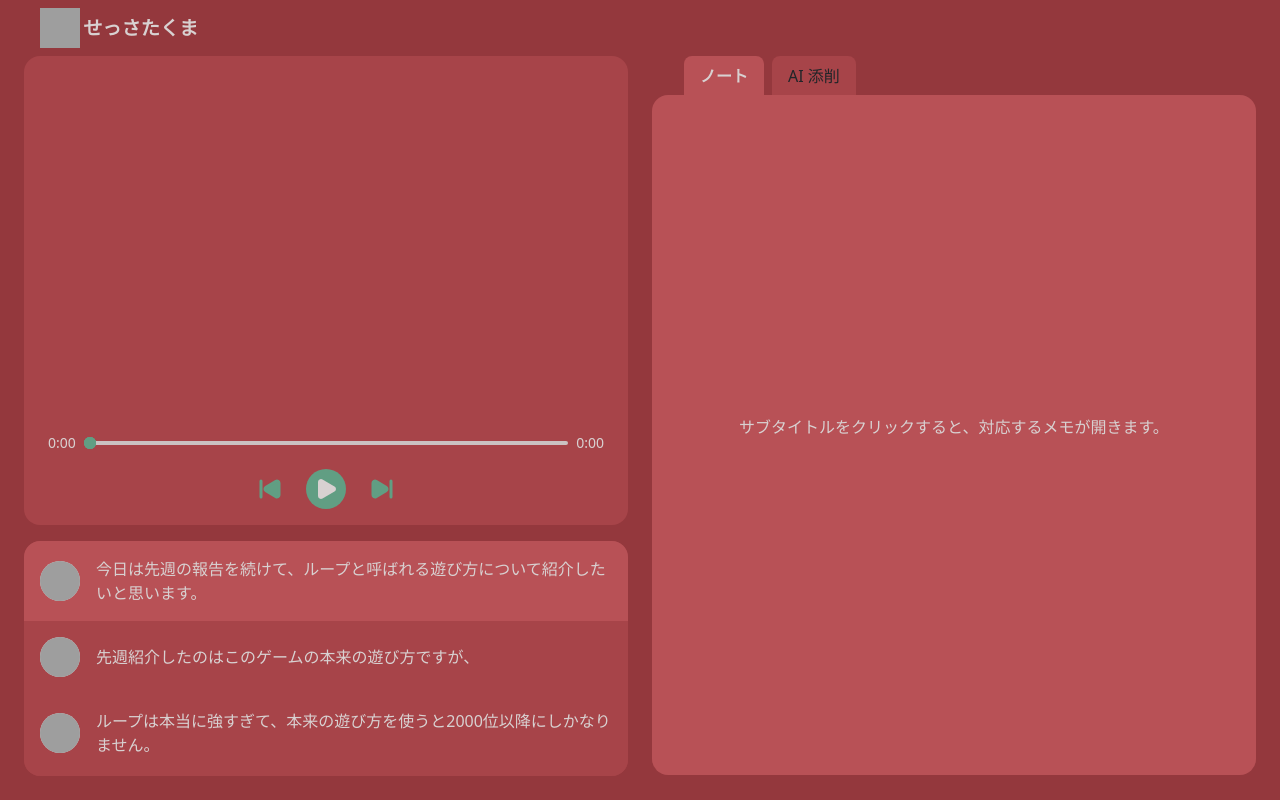
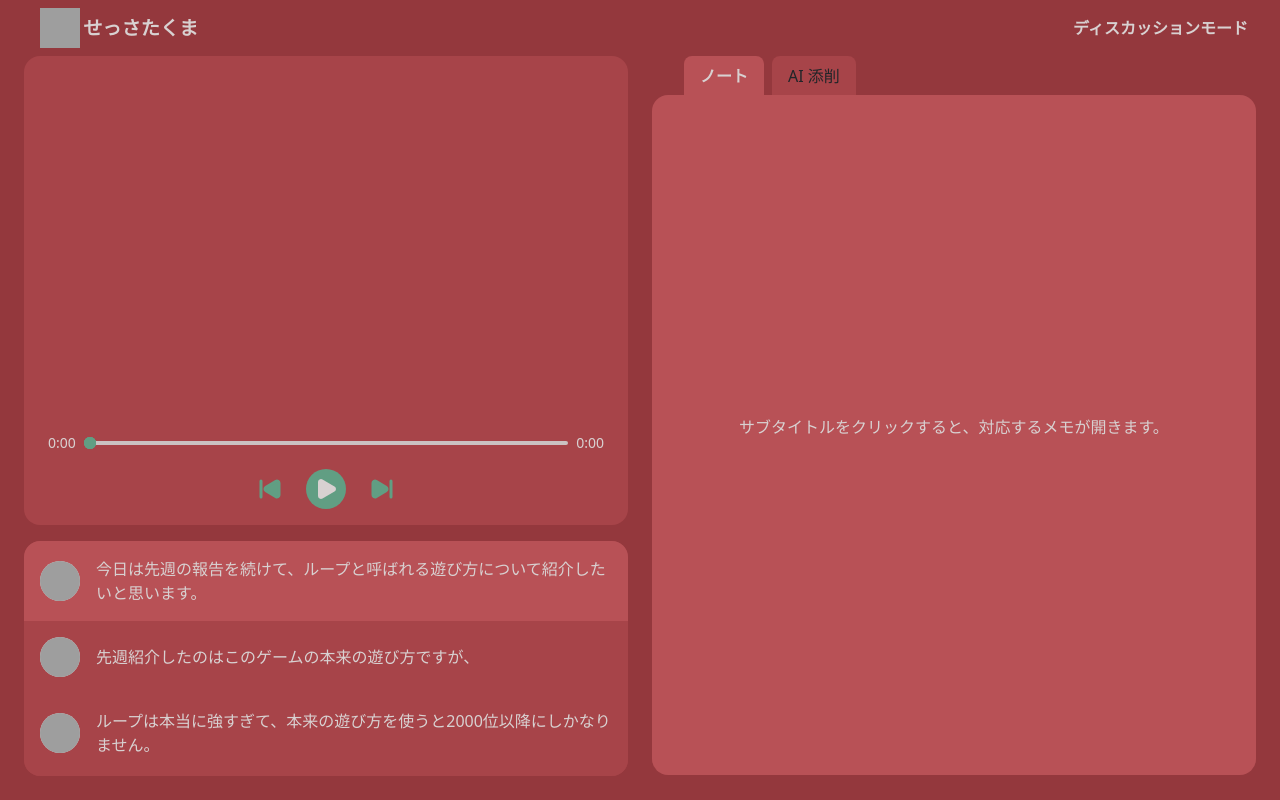
Before and after one commit to sessatakuma/jpcorrect-frontend, a React app: page / in a window 1280 px wide. Built offline with nearby package versions, Linux system fonts and the light colour scheme; grey boxes are pictures that could not be loaded; the HTML template or start-up script is replaced by a standard one.

Commit message:
feat: show mode on nav bar

```diff
--- a/src/components/Nav.css
+++ b/src/components/Nav.css
@@ -27,3 +27,16 @@
         aspect-ratio: 1 / 1;
     }
 }
+
+.nav .nav-mode {
+    all: unset;
+    box-sizing: border-box;
+    margin-right: 1.5rem;
+    display: flex;
+    align-items: center;
+    gap: .2rem;
+    cursor: pointer;
+    font-weight: bold;
+    font-size: 1.0rem;
+
+}
--- a/src/components/Nav.jsx
+++ b/src/components/Nav.jsx
@@ -1,14 +1,27 @@
 import React from 'react';
 
+import PropTypes from 'prop-types';
 import 'components/Nav.css';
 
-export default function Nav() {
+export default function Nav({ isReviewMode }) {
     return (
         <header className='nav'>
             <a className='nav-title' href='#main'>
                 <img className='logo' src='images/icon.png' alt='Logo' />
                 <span className='title'>せっさたくま</span>
             </a>
+
+            <div className='nav-mode'>
+                {isReviewMode ? 'レビューモード' : 'ディスカッションモード'}
+            </div>
         </header>
     );
 }
+
+Nav.propTypes = {
+    isReviewMode: PropTypes.bool.isRequired,
+};
+
+Nav.defaultProps = {
+    isReviewMode: false,
+};
```
Lines whose indentation alone changed are shown as unchanged.
